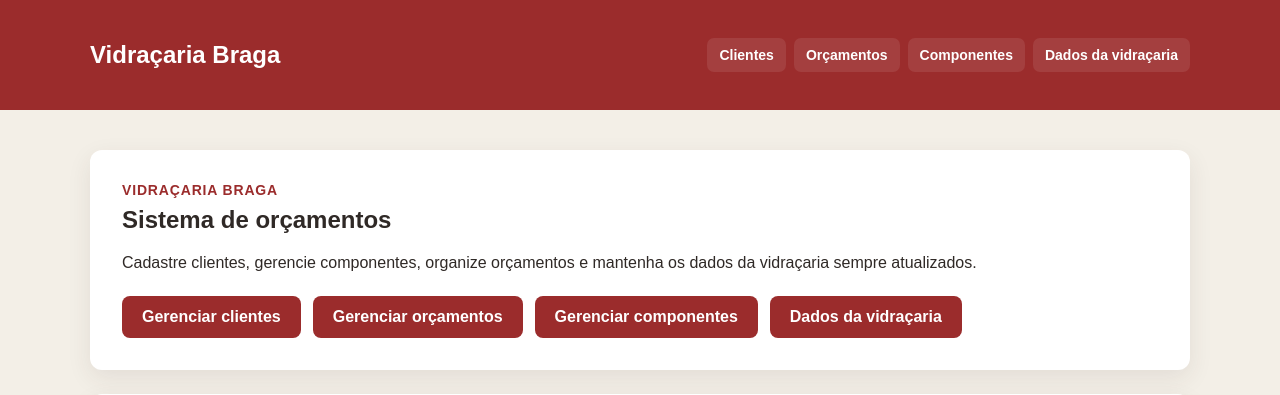
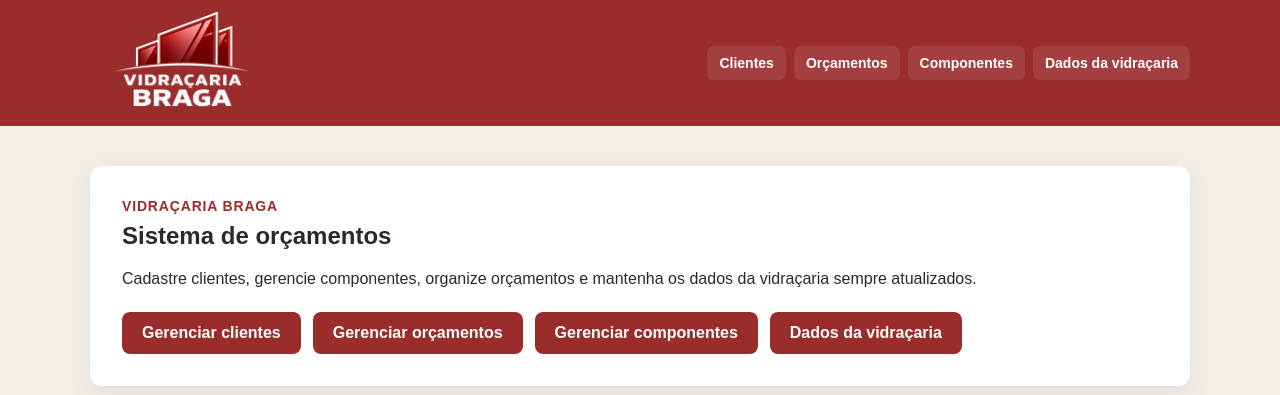
Before and after one commit to diogozarpelo/braga-budget, a Flask app: page / in a window 1280 px wide. Shown: the top 395 px of the page. Run offline with Flask 3, Linux system fonts and the light colour scheme; data that the repository does not hold is empty.

Commit message:
feat: add Braga branding assets and header logo

```diff
--- a/app/static/css/styles.css
+++ b/app/static/css/styles.css
@@ -2183,3 +2183,39 @@ body.modal-open {
         grid-column: 1;
     }
 }
+
+
+/* Header logo final sizing */
+.topbar-logo {
+    height: 48px;
+}
+
+@media (max-width: 700px) {
+    .topbar-logo {
+        height: 40px;
+    }
+}
+
+
+/* Header logo medium sizing */
+.topbar-logo {
+    height: 60px;
+}
+
+@media (max-width: 700px) {
+    .topbar-logo {
+        height: 48px;
+    }
+}
+
+
+/* Header logo large sizing */
+.topbar-logo {
+    height: 120px;
+}
+
+@media (max-width: 700px) {
+    .topbar-logo {
+        height: 96px;
+    }
+}
--- a/app/templates/base.html
+++ b/app/templates/base.html
@@ -9,14 +9,18 @@
 <body>
     <header class="topbar">
         <div class="topbar-content">
-            <h1>
+            <h1 class="topbar-brand">
                 <a
                     class="topbar-home"
                     href="{{ url_for('main.index') }}"
-                    aria-label="Voltar ao início"
-                    title="Voltar ao início"
+                    aria-label="Voltar ao in?cio"
+                    title="Voltar ao in?cio"
                 >
-                    Vidraçaria Braga
+                    <img
+                        src="{{ url_for('static', filename='images/logo-semfundo-braga.png') }}"
+                        alt="Vidra?aria Braga"
+                        class="topbar-logo"
+                    >
                 </a>
             </h1>
 
```
Also changed, not shown: app/static/images/logo-braga.png (added), app/static/images/logo-semfundo-braga.png (added).
